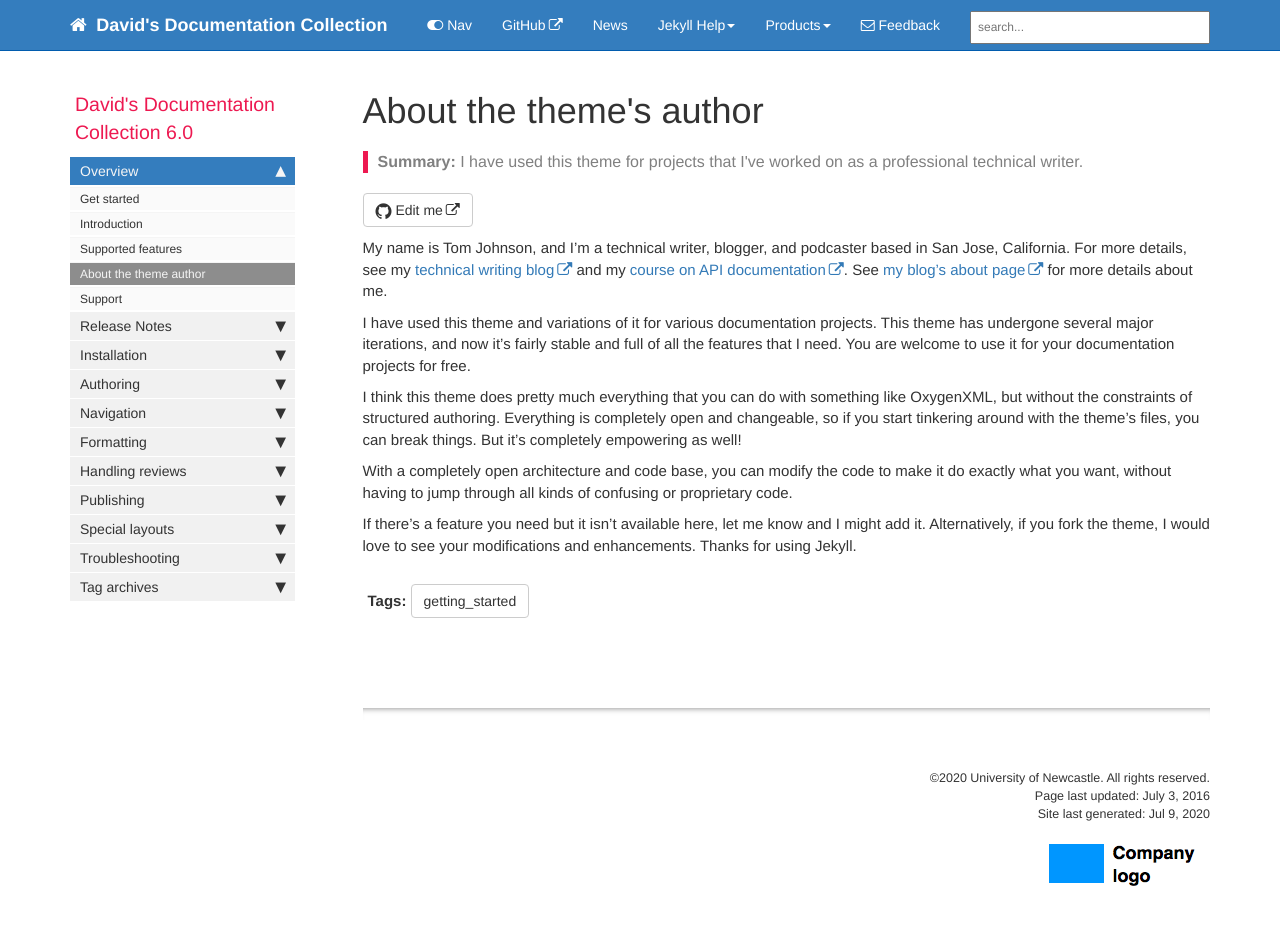
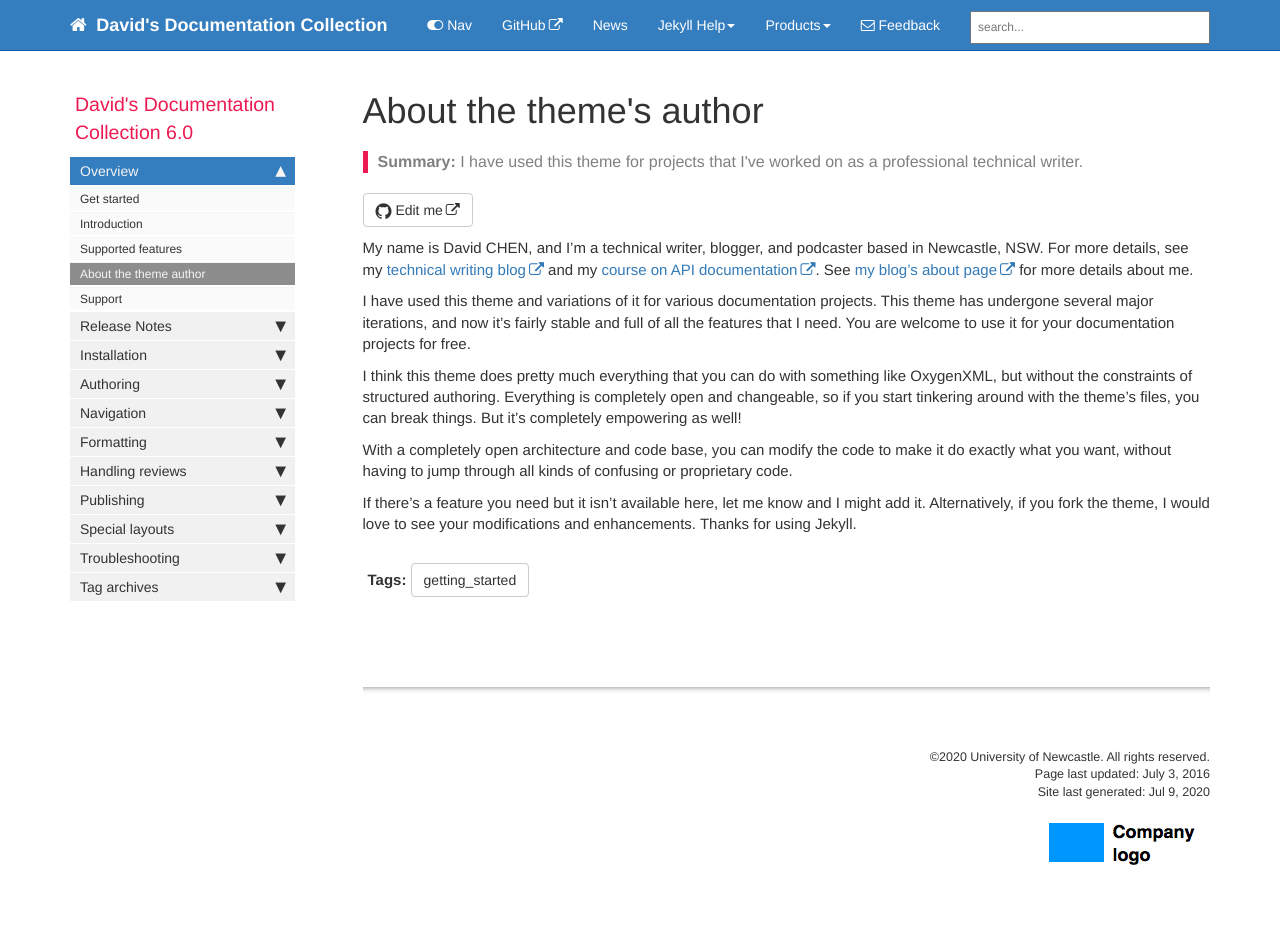
Before and after one commit to davidnsw/doc, a Jekyll site: the page built from pages/mydoc/mydoc_about.md, in a window 1280 px wide and 962 px high. Shown: the top 925 px of the window. Built offline with Jekyll 4.4.1, drawn with Linux system fonts in a browser that asks for light colours; comment, search, counter and statistics services are not loaded.

Commit message:
Update mydoc_about.md

```diff
--- a/pages/mydoc/mydoc_about.md
+++ b/pages/mydoc/mydoc_about.md
@@ -9,7 +9,7 @@ permalink: mydoc_about.html
 folder: mydoc
 ---
 
-My name is Tom Johnson, and I'm a technical writer, blogger, and podcaster based in San Jose, California. For more details, see my [technical writing blog](http://idratherbewriting.com) and my [course on API documentation](http://idratherbewriting.com/learnapidoc/).  See [my blog's about page](http://idratherbewriting.com/aboutme/) for more details about me.
+My name is David CHEN, and I'm a technical writer, blogger, and podcaster based in Newcastle, NSW. For more details, see my [technical writing blog](https://davidnsw.github.io.) and my [course on API documentation](https://davidnsw.github.io/doc/index.html).  See [my blog's about page](https://davidnsw.github.io./about/) for more details about me.
 
 I have used this theme and variations of it for various documentation projects. This theme has undergone several major iterations, and now it's fairly stable and full of all the features that I need. You are welcome to use it for your documentation projects for free.
 
```
